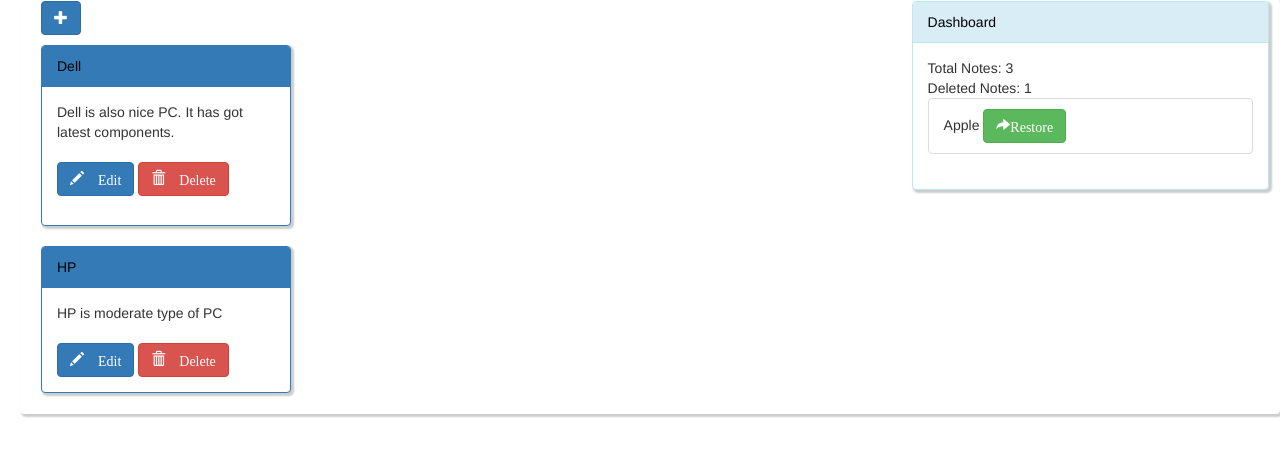
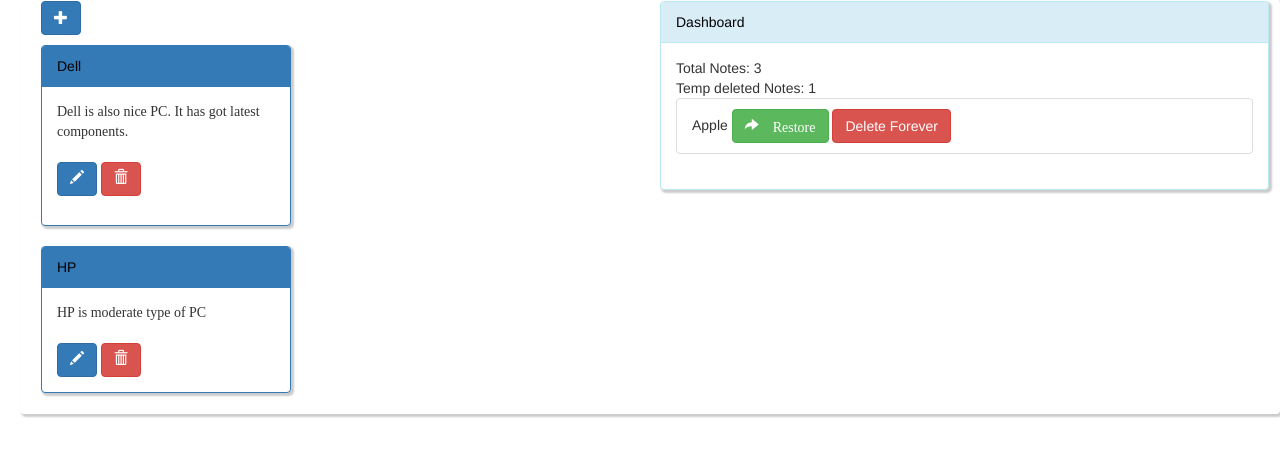
Before and after one commit to bibekk/ReactNoteAppFireBase, a React (Create React App) app: page / in a window 1280 px wide. Shown: the top 456 px of the page. Built offline with nearby package versions, Linux system fonts and the light colour scheme.

Commit message:
new notes now appear at first. cleaned up some code

```diff
--- a/src/Components/App.js
+++ b/src/Components/App.js
@@ -14,13 +14,15 @@
         this.newNote = this.newNote.bind(this);
         this.updateNote = this.updateNote.bind(this);
         this.restoreNote = this.restoreNote.bind(this);
+        this.deletePremanently = this.deletePremanently.bind(this);
     }
 
     //better to use this function than declaring the state in constructor
     componentWillMount(){
         this.state = {
             notes: [
-                 {   'title' :'Apple',
+                 {
+                    'title' :'Apple',
                     'body'  : 'Macbook pro is nice computer. It is expensive computer though.',
                     'active': false,
                     'editmode': false
@@ -55,8 +57,9 @@
     }
 
     newNote(){
+        //array unshift adds item into the first index and push adds to the last
         var newNote = Object.assign({},this.state);
-        newNote.notes.push({'title':'New Note','body':'Sample text','active': true,'editmode':true});
+        newNote.notes.unshift({'title':'New Note','body':'Sample text','active': true,'editmode':true});
         this.setState(newNote);
         console.log(newNote);
     }
@@ -82,12 +85,20 @@
         this.setState(statecopy);
     }
 
+    deletePremanently(id){
+        //removing permanently by splicing
+        var arr = this.state;
+        arr.notes.splice(id,1);
+        this.setState(arr);
+    }
+
 
     render(){
 
         return(
-            <div className="panel"><div className="dashboard"><Dashboard restoreNoteCallBack={this.restoreNote}  notes={this.state.notes} /></div>
+            <div className="panel"><div className="dashboard"><Dashboard restoreNoteCallBack={this.restoreNote}  notes={this.state.notes} deletePermCallBack={this.deletePremanently} /></div>
 
+            <div className='notePanel'>
                 <button onClick={this.newNote} className="btn btn-primary addNote"><span className="glyphicon glyphicon-plus"></span></button>
                      {
                         this.state.notes.map(function(item,i){
@@ -95,6 +106,7 @@
                         },this)
                     }
                 </div>
+            </div>
         );
     }
 }
--- a/src/Components/Dashboard.js
+++ b/src/Components/Dashboard.js
@@ -16,7 +16,7 @@
                     <div className="panel-body">
                     <div>
                        <div>Total Notes: {this.props.notes.length} </div>
-                       <div>Deleted Notes: { this.props.notes.filter(this.filterInactive).length}</div>
+                       <div>Temp deleted Notes: { this.props.notes.filter(this.filterInactive).length}</div>
 
                     </div>
                     <ul className="list-group">
@@ -24,7 +24,8 @@
                           this.props.notes.map(function(item,i){
                                if(!item.active){
                                     return(
-                                            <li className="list-group-item" key={i}>{item.title} <button className="btn btn-success" onClick={()=> this.props.restoreNoteCallBack(i)}> <span className="glyphicon glyphicon-share-alt">Restore</span></button></li>
+                                            <li className="list-group-item" key={i}>{item.title} <button className="btn btn-success" onClick={()=> this.props.restoreNoteCallBack(i)}> <span className="glyphicon glyphicon-share-alt">  Restore</span></button>
+                                            &nbsp;<button className="btn btn-danger" onClick={()=> this.props.deletePermCallBack(i)}>Delete Forever</button></li>
                                           );
                                }else{
                                    return null;
--- a/src/Components/Note.js
+++ b/src/Components/Note.js
@@ -14,12 +14,14 @@
 
        this.edit = this.edit.bind(this);
        this.cancelEdit = this.cancelEdit.bind(this);
-       //onchange not implemented
-       //this.handleTextChange = this.handleTextChange.bind(this);
        this.update = this.update.bind(this);
-      // this.remove = this.remove.bind(this);
+   }
 
-   }
+    componentDidUpdate(){
+        //console.log(this);
+       // console.log(this.refs.commentTitle.value);
+    }
+
 
     //handling the change in text value to update the state with new value
     handleTextChange(e){
@@ -29,7 +31,7 @@
     //if edit button clicked edit state is set to true
     edit(){
       this.setState({ editmode: true});
-    }
+      }
 
     //canceling edit set editmode state to false
     cancelEdit(){
@@ -49,7 +51,7 @@
     }
 
     render() {
-       if(this.state.editmode){ // || this.props.title == 'New Note' && this.props.body == 'Sample text')
+       if(this.state.editmode){
            return this.renderEdit()
        }
 
@@ -70,10 +72,10 @@
                 <div className="panel-body">
                     <div className ="commentText">{this.state.body}</div>
                     <br/>
-                    <button type="button" className="btn btn-primary" onClick={this.edit}><span className ="glyphicon glyphicon-pencil">  Edit</span></button>
+                    <button type="button" className="btn btn-primary" onClick={this.edit}><span className ="glyphicon glyphicon-pencil"></span></button>
                     &nbsp;
                    {/*use arrow function to pass values to method */}
-                    <button type="button" className="btn btn-danger" onClick={this.props.deleteNoteCallBack}><span className ="glyphicon glyphicon-trash">  Delete</span></button>
+                    <button type="button" className="btn btn-danger" onClick={this.props.deleteNoteCallBack}><span className ="glyphicon glyphicon-trash"></span></button>
                 </div>
            </div>
         );
@@ -83,7 +85,7 @@
     renderEdit(){
         return (
            <div className="note panel panel-primary bg-success">
-                <div className ="panel-heading"><input ref="commentTitle" type="text" defaultValue={this.state.title}/></div>
+                <div className ="panel-heading"><input autoFocus ref="commentTitle" type="text" defaultValue={this.state.title}/></div>
                 <div className="panel-body">
                     <textarea ref ="commentText" defaultValue={this.state.body}></textarea>
                     <br/>
--- a/src/index.css
+++ b/src/index.css
@@ -11,10 +11,13 @@
      margin-left: 20px;
      box-shadow: 2px 2px 2px 1px #ccc;
  }
+ div.notePanel div.panel-body {
+     font-family: cursive;
+ }
  .dashboard {
      float: right;
      margin-right: 10px;
-     width: 30%;
+     width: 50%;
  }
  button.addNote {
      margin-bottom: 10px;
--- a/src/index.js
+++ b/src/index.js
@@ -1,6 +1,7 @@
 import React from 'react';
 import ReactDOM from 'react-dom';
 import App from './Components/App';
+//importing bootstrap css that was installed later by npm
 import 'bootstrap/dist/css/bootstrap.css';
 import './index.css';
 
```
Lines whose indentation alone changed are shown as unchanged.
